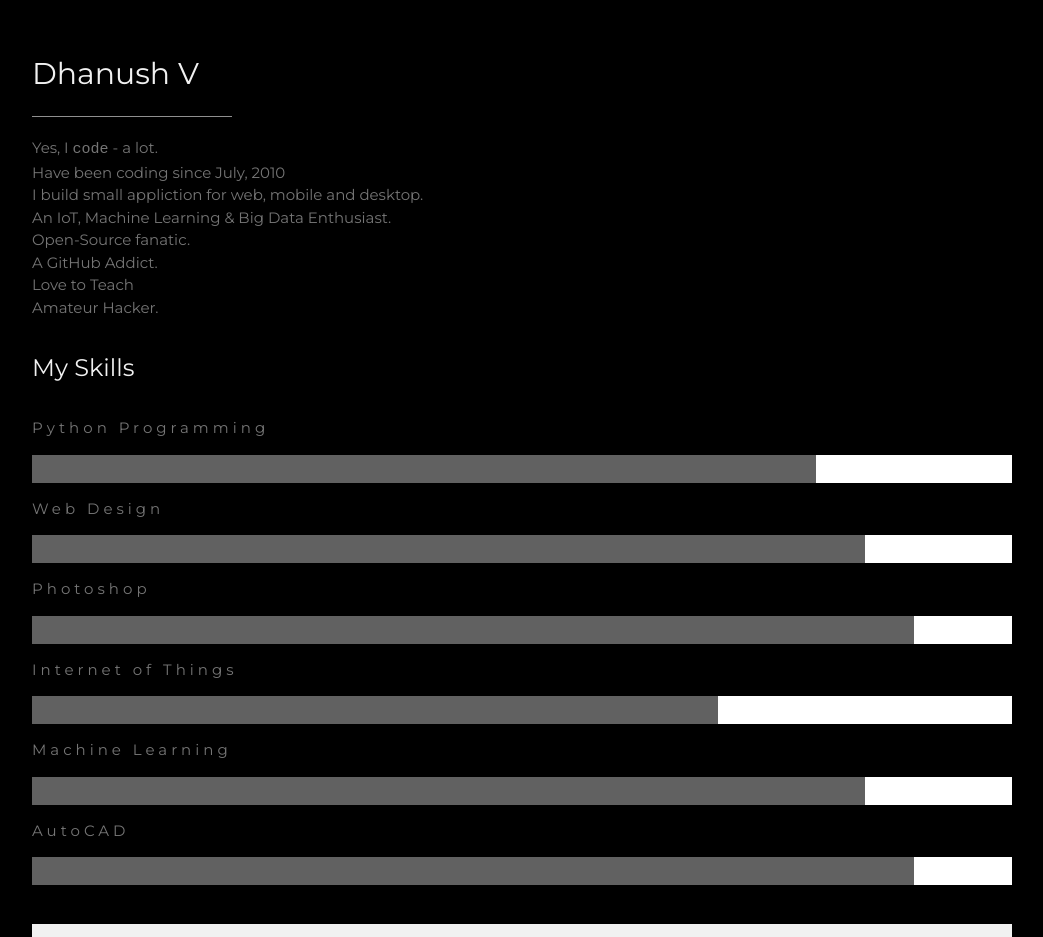
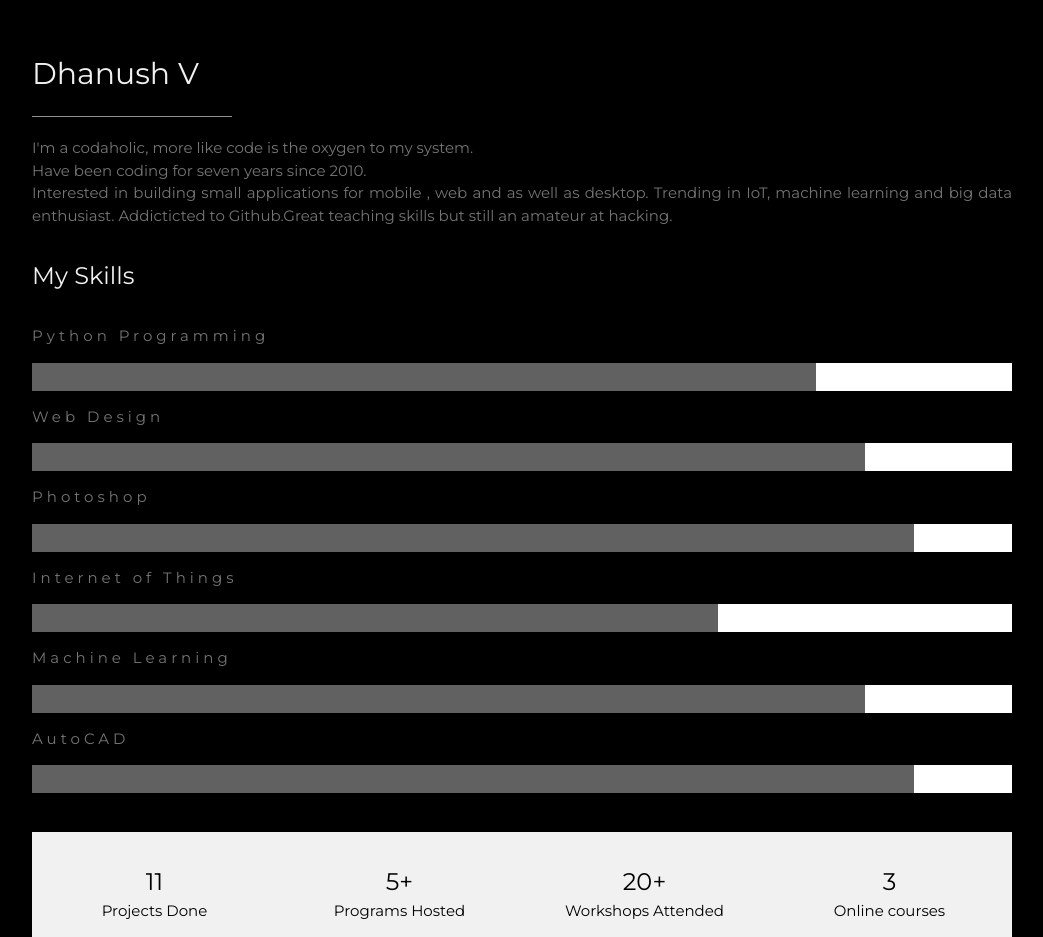
Before and after one commit to dhanu167/Dhanush167, a plain HTML site: page index.html in a window 1280 px wide. Shown: the part 920-1857 px from the top of the page, without its empty margins (178-1221 px from the left). Drawn offline with nearby package versions, Linux system fonts and the light colour scheme.

Commit message:
Update index.html

```diff
--- a/index.html
+++ b/index.html
@@ -75,14 +75,13 @@ frmvalidator.addValidation("email","email",
   <div class="w3-content w3-justify w3-text-grey w3-padding-64" id="about">
     <h2 class="w3-text-light-grey">Dhanush V</h2>
     <hr style="width:200px" class="w3-opacity">
-    <p>Yes, I <code>code</code> - a lot. <br />
-        Have been coding since July, 2010 <br/>
-        I build small appliction for web, mobile and desktop.  <br/>
-        An IoT, Machine Learning & Big Data Enthusiast. <br/>
-        Open-Source fanatic. <br />
-        A GitHub Addict. <br/>
-		Love to Teach<br />
-        Amateur Hacker.<br />
+    <p>I'm a codaholic, more like code is the oxygen to my system. <br>
+
+	Have been coding for seven years since 2010. <br>
+
+	Interested in building small applications for mobile , web and as well as desktop.
+	Trending in IoT, machine learning and big data enthusiast.
+	Addicticted to Github.Great teaching skills but still an amateur at hacking.
     </p>
     <h3 class="w3-padding-16 w3-text-light-grey">My Skills</h3>
     <p class="w3-wide">Python Programming</p>
```
